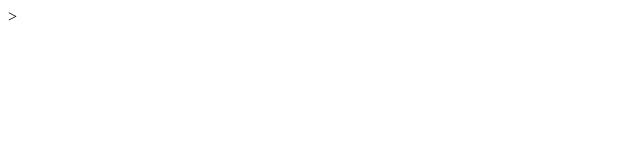
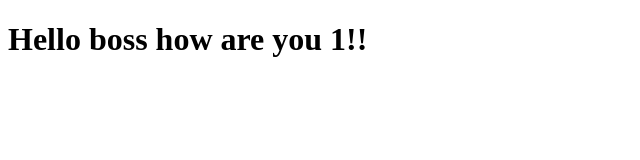
Before and after one commit to mohit12390/mywebsite, a plain HTML site: page contact.html in a window 1280 px wide. Shown: the whole page, without its empty margins (0-640 px from the left). Drawn offline with Linux system fonts and the light colour scheme.

Commit message:
Hey boss commit

```diff
--- a/contact.html
+++ b/contact.html
@@ -4,6 +4,6 @@
 	<title></title>
 </head>
 <body>
-
+<h1>Hello boss how are you 1!!</h1>
 </body>
-</html>>
+</html>
```
